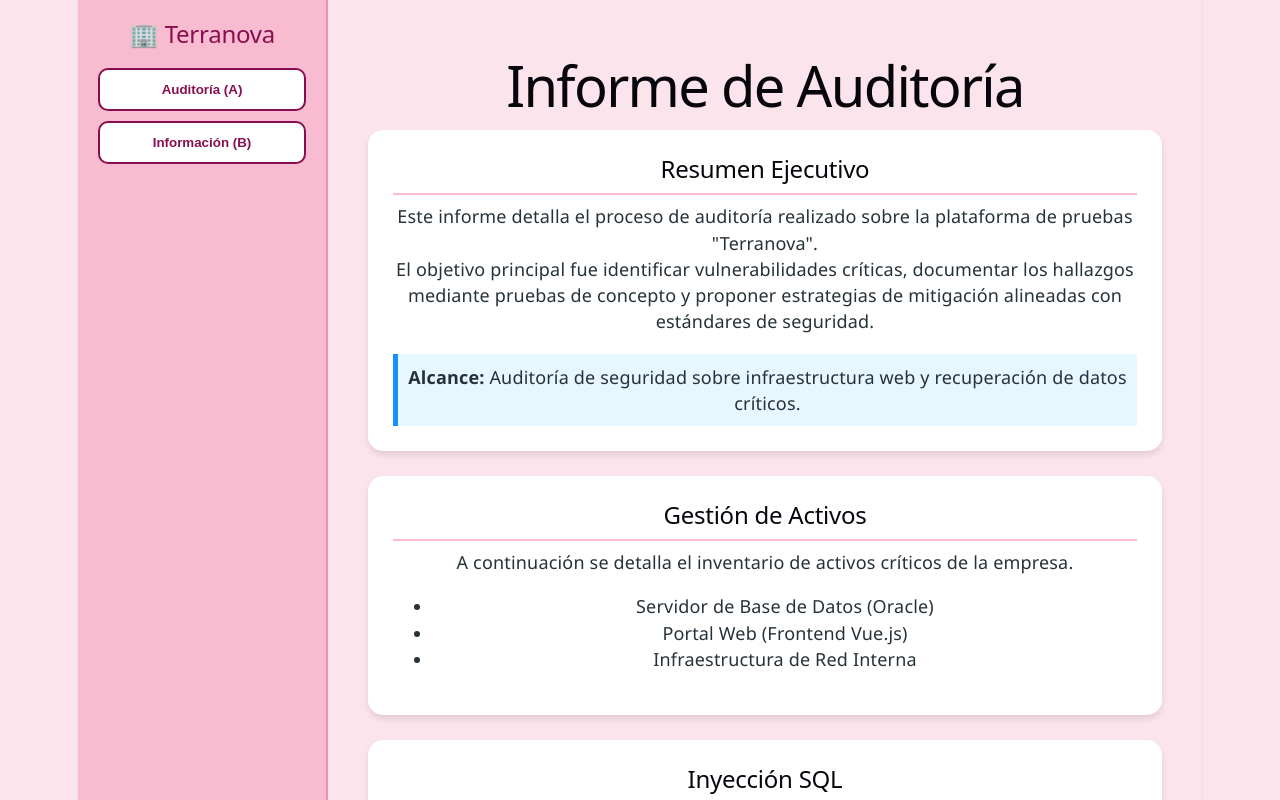
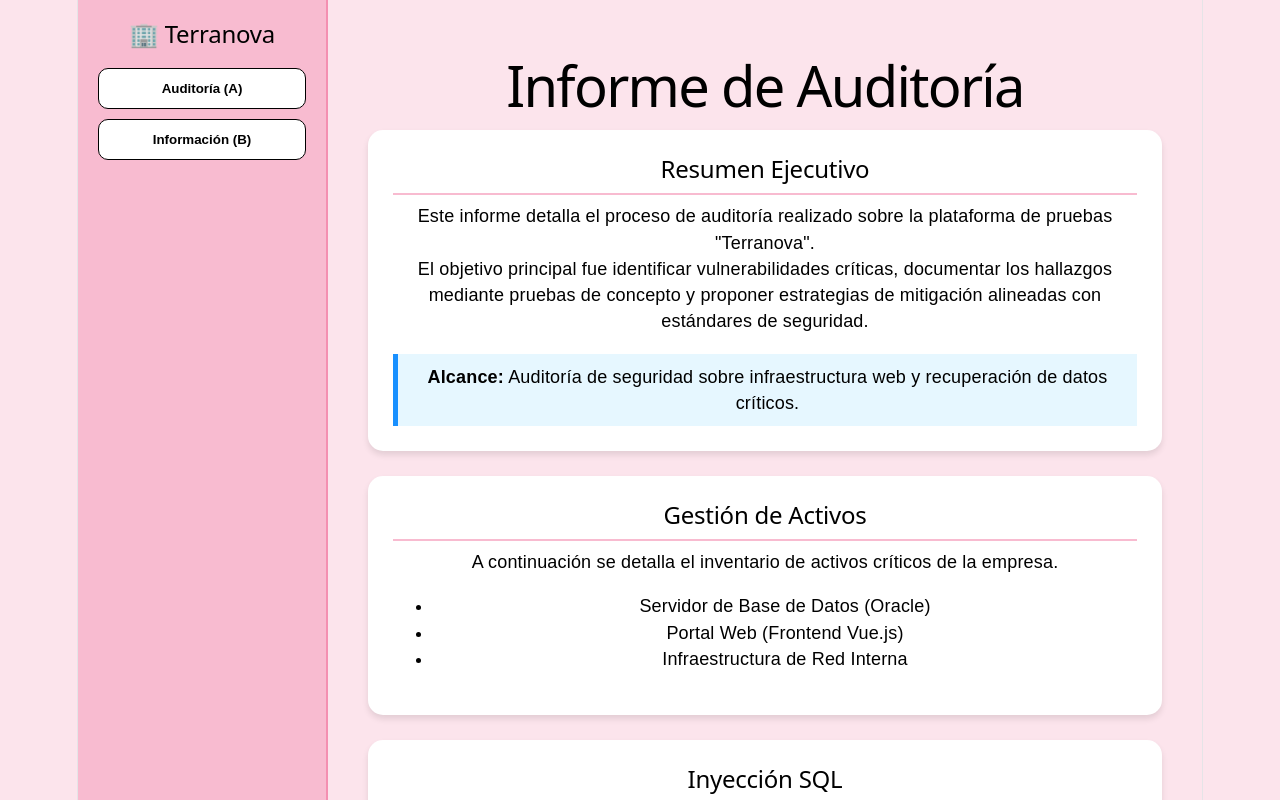
Before and after one commit to mariamunoz0507/auditoria_munmar, a React (Vite) app: page / in a window 1280 px wide. Shown: the top 800 px of the page. Built offline with nearby package versions, Linux system fonts and the light colour scheme.

Commit message:
style: forzar color negro sólido en títulos y texto para legibilidad máxima

```diff
--- a/src/App.css
+++ b/src/App.css
@@ -4,9 +4,9 @@
 body {
   margin: 0;
   padding: 0;
-  font-family: 'Segoe UI', Tahoma, sans-serif;
+  font-family: sans-serif;
   background-color: #fce4ec;
-  color: #263238; /* Gris muy oscuro casi negro para texto normal */
+  color: #000000; /* Texto base negro para máxima legibilidad */
 }
 
 .app-container { display: flex; min-height: 100vh; }
@@ -26,20 +26,18 @@ section {
   margin-bottom: 25px;
   border-radius: 15px;
   box-shadow: 0 4px 6px rgba(0,0,0,0.1);
-  color: #263238; /* Color oscuro para el cuerpo del texto */
+  color: #000000; /* Texto dentro de tarjetas negro */
 }
 
-/* Títulos mucho más oscuros y llamativos */
+/* Títulos forzados a negro sólido */
 h1 {
-  color: #4a148c; /* Morado muy oscuro */
-  font-weight: 800;
+  color: #000000 !important;
   text-align: center;
-  margin-bottom: 30px;
+  font-size: 2.5rem;
 }
 
 h2 {
-  color: #880e4f; /* Borgoña oscuro */
-  font-weight: 700;
+  color: #000000 !important;
   border-bottom: 2px solid #f8bbd0;
   padding-bottom: 10px;
 }
@@ -49,15 +47,9 @@ button {
   padding: 12px;
   margin-bottom: 10px;
   border-radius: 10px;
-  border: 2px solid #880e4f;
+  border: 1px solid #000;
   cursor: pointer;
   font-weight: bold;
   background-color: white;
-  color: #880e4f;
-  transition: 0.3s;
+  color: #000000;
 }
-
-button:hover {
-  background-color: #880e4f;
-  color: white;
-}
```
